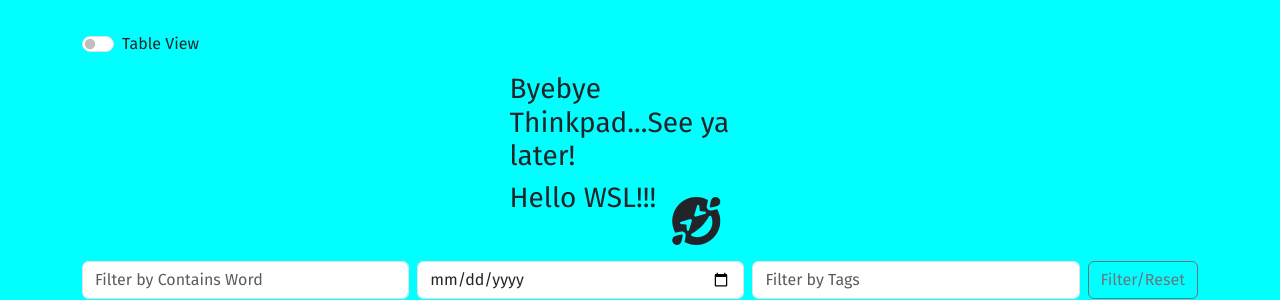
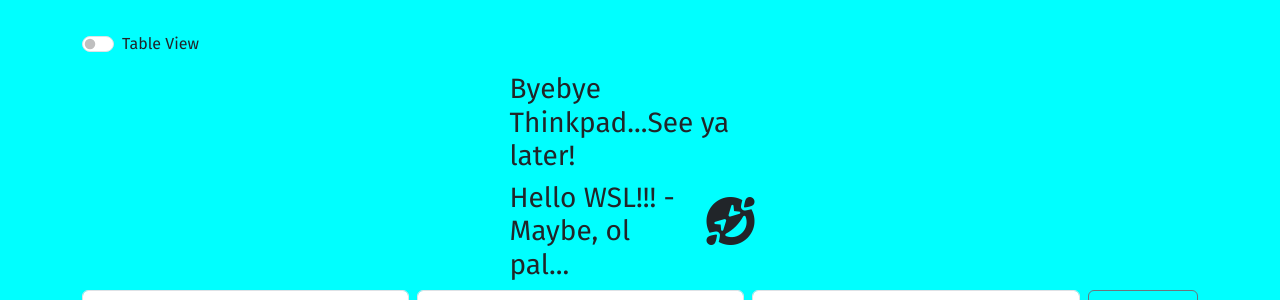
Before and after one commit to Gaudenz77/jetstreamrealone, a Laravel app: page /testsiteone in a window 1280 px wide. Shown: the part 56-356 px from the top of the page. Run offline with Laravel 10, Linux system fonts and the light colour scheme; the visitor is signed in with stand-in values (Sample User, id 1); data that the repository does not hold is empty; style sheets or scripts are compiled from the project's sources; some libraries are stand-ins or nearby versions.

Commit message:
update main
udate main

```diff
--- a/resources/views/testsiteone.blade.php
+++ b/resources/views/testsiteone.blade.php
@@ -16,7 +16,7 @@
     </div>
     <div class="row justify-content-center">
         <div class="col-3 d-flex align-items-middle">
-            <h3>Hello WSL!!!</h3>
+            <h3>Hello WSL!!! - Maybe, ol pal...</h3>
             <i class="fa-solid fa-face-grin-squint-tears fa-3x m-3"></i>
         </div>
     </div>
```
